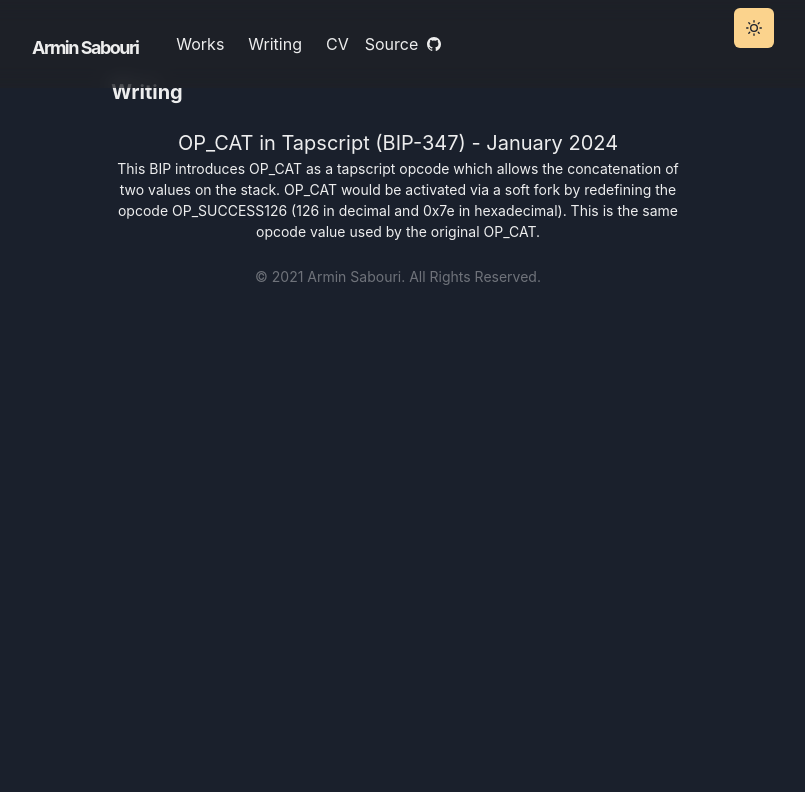
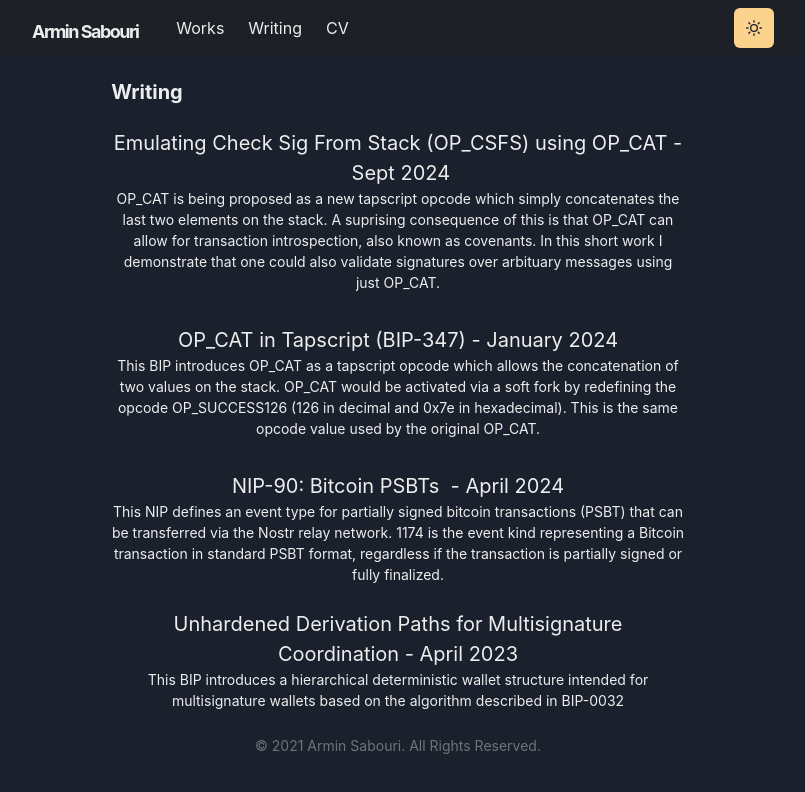
Before and after one commit to arminsabouri/armins88.github.io, a Next.js app: page /posts in a window 1280 px wide. Shown: the top 792 px of the page, without its empty margins (242-1047 px from the left). Built offline with nearby package versions, Linux system fonts and the light colour scheme.

Commit message:
more writings

```diff
--- a/components/navbar.js
+++ b/components/navbar.js
@@ -89,12 +89,7 @@
             alignItems="center"
             style={{ gap: 4 }}
             pl={2}
-          >
-            <Center>
-              <Text pr={2}>Source</Text>
-              <IoLogoGithub />
-            </Center>
-          </NavLink>
+          ></NavLink>
         </Stack>
 
         <Box flex={1} align="right">
@@ -121,9 +116,6 @@
                 <NextLink href="/posts" passHref>
                   <MenuItem as={Link}>Writing</MenuItem>
                 </NextLink>
-                <MenuItem as={Link} href={GITHUB_LINK}>
-                  View Source
-                </MenuItem>
               </MenuList>
             </Menu>
           </Box>
--- a/pages/posts.js
+++ b/pages/posts.js
@@ -12,7 +12,30 @@
       <SimpleGrid columns={[1, 1]} gap={6}>
         <Section>
           <WorkGridItem
-            id="cat"
+            id=""
+            title="Emulating Check Sig From Stack (OP_CSFS) using OP_CAT"
+            date="Sept 2024"
+            url="https://gist.github.com/0xBEEFCAF3/fcc28c0f1ca8f9ede9e5037f03760d34"
+            thumbnail="/images/CAT_emoji.webp"
+            width={100}
+            height={100}
+          >
+            OP_CAT is being proposed as a new{' '}
+            <a href="https://github.com/bitcoin/bips/pull/1698">
+              tapscript opcode
+            </a>{' '}
+            which simply concatenates the last two elements on the stack. A
+            suprising consequence of this is that OP_CAT can allow for
+            transaction introspection, also known as covenants. In this short
+            work I demonstrate that one could also validate signatures over
+            arbituary messages using just OP_CAT.
+          </WorkGridItem>
+        </Section>
+      </SimpleGrid>
+      <SimpleGrid columns={[1, 1]} gap={6}>
+        <Section>
+          <WorkGridItem
+            id=""
             title="OP_CAT in Tapscript (BIP-347)"
             date="January 2024"
             url="https://github.com/bitcoin/bips/blob/master/bip-0347.mediawiki"
@@ -28,6 +51,40 @@
           </WorkGridItem>
         </Section>
       </SimpleGrid>
+
+      <Section>
+        <WorkGridItem
+          id=""
+          title="NIP-90: Bitcoin PSBTs "
+          date="April 2024"
+          url="https://github.com/nostr-protocol/nips/pull/495"
+          thumbnail="/images/CAT_emoji.webp"
+          width={100}
+          height={100}
+        >
+          This NIP defines an event type for partially signed bitcoin
+          transactions (PSBT) that can be transferred via the Nostr relay
+          network. 1174 is the event kind representing a Bitcoin transaction in
+          standard PSBT format, regardless if the transaction is partially
+          signed or fully finalized.
+        </WorkGridItem>
+      </Section>
+
+      <Section>
+        <WorkGridItem
+          id=""
+          title="Unhardened Derivation Paths for Multisignature Coordination"
+          date="April 2023"
+          url="https://gist.github.com/0xBEEFCAF3/f6b451c171d7c3087098b85956bed316"
+          thumbnail="/images/CAT_emoji.webp"
+          width={100}
+          height={100}
+        >
+          This BIP introduces a hierarchical deterministic wallet structure
+          intended for multisignature wallets based on the algorithm described
+          in BIP-0032
+        </WorkGridItem>
+      </Section>
     </Container>
   </Layout>
 )
```
